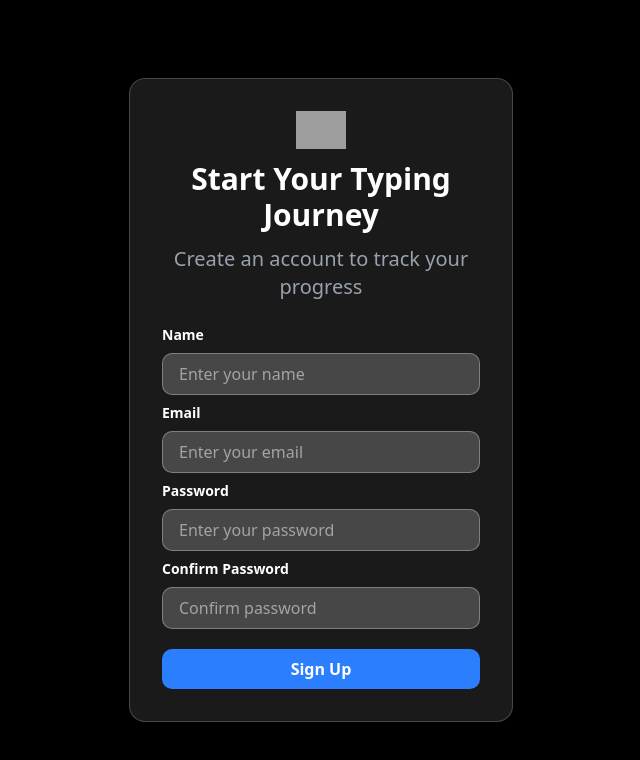
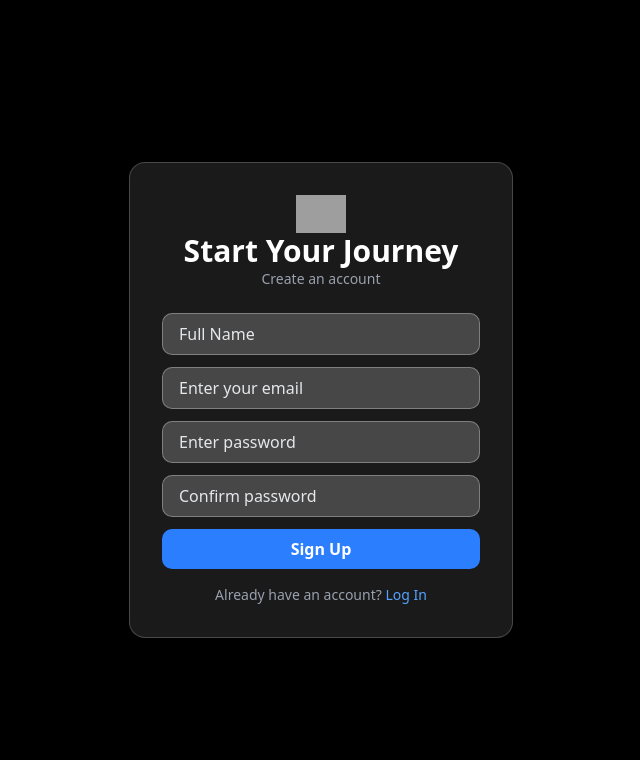
Before and after one commit to Abhishek-0899/Speedtester, a Next.js app: page /pages/signup in a window 1280 px wide. Shown: the top 760 px of the page, without its empty margins (319-959 px from the left). Built offline with nearby package versions, Linux system fonts and the light colour scheme; grey boxes are pictures that could not be loaded.

Commit message:
slight improvemetn

```diff
--- a/app/pages/login/page.tsx
+++ b/app/pages/login/page.tsx
@@ -9,42 +9,62 @@ import {
 import { auth } from "@/app/lib/firebase/auth";
 import { useRouter } from "next/navigation";
 
+interface LoginFormData {
+  email: string;
+  password: string;
+}
+
+interface AuthError {
+  message: string;
+}
+
 export default function LoginPage() {
   const router = useRouter();
-  const [email, setEmail] = useState("");
-  const [password, setPassword] = useState("");
-  const [error, setError] = useState("");
 
-  // Email/Password login
+  // Typed state
+  const [form, setForm] = useState<LoginFormData>({
+    email: "",
+    password: "",
+  });
+
+  const [error, setError] = useState<AuthError | null>(null);
+
+  const handleChange = (e: React.ChangeEvent<HTMLInputElement>) => {
+    setForm({
+      ...form,
+      [e.target.name]: e.target.value,
+    });
+  };
+
+  // Email login
   const handleSubmit = async (e: React.FormEvent<HTMLFormElement>) => {
     e.preventDefault();
-    setError("");
+    setError(null);
 
     try {
-      await signInWithEmailAndPassword(auth, email, password);
-      console.log("EMAIL:", email);
-      console.log("PASSWORD:", password);
-      console.log("AUTH:", auth);
+      await signInWithEmailAndPassword(auth, form.email, form.password);
       router.push("/");
-    } catch (error: any) {
-      setError(error.message);
+    } catch (err: any) {
+      setError({ message: err.message });
     }
   };
 
   // Google login
   const handleGoogleSignIn = async () => {
+    setError(null);
     try {
       const provider = new GoogleAuthProvider();
       await signInWithPopup(auth, provider);
       router.push("/");
-    } catch (e: any) {
-      setError(e.message);
+    } catch (err: any) {
+      setError({ message: err.message });
     }
   };
 
   return (
     <div className="min-h-screen bg-black flex items-center justify-center px-4">
       <div className="bg-white/10 backdrop-blur-lg border border-white/20 p-8 rounded-2xl w-full max-w-sm shadow-xl">
+
         {/* Logo */}
         <div className="flex items-center justify-center gap-3 mb-6">
           <Image src="/pacman1.png" alt="Logo" width={50} height={50} />
@@ -59,28 +79,38 @@ export default function LoginPage() {
           </p>
         </div>
 
+        {/* ERROR */}
+        {error && (
+          <div className="bg-red-500/30 text-red-300 p-2 rounded text-sm mb-3">
+            {error.message}
+          </div>
+        )}
+
         {/* Form */}
         <form className="flex flex-col gap-4" onSubmit={handleSubmit}>
+
           {/* Email */}
           <input
-            type="text"
+            type="email"
+            name="email"
             placeholder="Enter your email"
+            value={form.email}
+            onChange={handleChange}
             className="w-full px-4 py-2 bg-white/20 border border-white/30
-                       rounded-lg text-white placeholder-gray-200 focus:outline-none
-                       focus:ring-2 focus:ring-blue-400"
-            value={email}
-            onChange={(e) => setEmail(e.target.value)}
+                       rounded-lg text-white placeholder-gray-200
+                       focus:outline-none focus:ring-2 focus:ring-blue-400"
           />
 
           {/* Password */}
           <input
             type="password"
+            name="password"
             placeholder="Enter your password"
+            value={form.password}
+            onChange={handleChange}
             className="w-full px-4 py-2 bg-white/20 border border-white/30
-                       rounded-lg text-white placeholder-gray-200 focus:outline-none
-                       focus:ring-2 focus:ring-blue-400"
-            value={password}
-            onChange={(e) => setPassword(e.target.value)}
+                       rounded-lg text-white placeholder-gray-200
+                       focus:outline-none focus:ring-2 focus:ring-blue-400"
           />
 
           {/* Login */}
@@ -95,22 +125,23 @@ export default function LoginPage() {
             <div className="flex-1 h-px bg-gray-700"></div>
           </div>
 
-          {/* Google Login: IMPORTANT FIX */}
+          {/* Google */}
           <button
             type="button"
             onClick={handleGoogleSignIn}
-            className="w-full flex items-center justify-center gap-3 border border-white/20
-                       hover:bg-blue-600 text-white py-2 rounded-lg font-semibold transition"
+            className="w-full flex items-center justify-center gap-3
+                       border border-white/20 hover:bg-blue-600
+                       text-white py-2 rounded-lg font-semibold transition"
           >
-            <Image src="/google11.jpg" alt="google" width={30} height={30} />
-            <span>Continue with Google</span>
+            <Image src="/google11.jpg" alt="Google" width={30} height={30} />
+            Continue with Google
           </button>
         </form>
 
         {/* Footer */}
         <p className="text-gray-400 text-center text-sm mt-4">
           Don’t have an account?{" "}
-          <a className="text-blue-400 hover:underline" href="/signup">
+          <a href="/pages/signup" className="text-blue-400 hover:underline">
             Sign Up
           </a>
         </p>
--- a/app/pages/signup/page.tsx
+++ b/app/pages/signup/page.tsx
@@ -1,89 +1,126 @@
 "use client";
 import Image from "next/image";
+import { useState } from "react";
 import { createUserWithEmailAndPassword } from "firebase/auth";
 import { auth } from "@/app/lib/firebase/auth";
-import { useState } from "react";
 import { useRouter } from "next/navigation";
+
+interface SignUpFormData {
+  name: string;
+  email: string;
+  password: string;
+  confirmPassword: string;
+}
+
+interface AuthError {
+  message: string;
+}
 
 export default function SignUpPage() {
   const router = useRouter();
 
-  const [name, setName] = useState("");
-  const [email, setEmail] = useState("");
-  const [password, setPassword] = useState("");
-  const [confirmPassword, setConfirmPassword] = useState("");
-  const [error, setError] = useState("");
+  const [form, setForm] = useState<SignUpFormData>({
+    name: "",
+    email: "",
+    password: "",
+    confirmPassword: "",
+  });
+
+
+  const [error, setError] = useState<AuthError | null>(null);
+
+  const handleChange = (e: React.ChangeEvent<HTMLInputElement>) => {
+    setForm({
+      ...form,
+      [e.target.name]: e.target.value,
+    });
+  };
 
   const handleSubmit = async (e: React.FormEvent<HTMLFormElement>) => {
     e.preventDefault();
-    setError("");
+    setError(null);
 
-    if (password !== confirmPassword) {
-      return setError("Passwords do not match");
+    if (form.password !== form.confirmPassword) {
+      setError({ message: "Passwords do not match." });
+      return;
     }
 
     try {
-      await createUserWithEmailAndPassword(auth, email, password);
-      console.log("User created:", email);
+      await createUserWithEmailAndPassword(auth, form.email, form.password);
       router.push("/");
-    } catch (e: any) {
-      setError(e.message);
+    } catch (err: any) {
+      setError({ message: err.message });
     }
   };
 
   return (
     <div className="min-h-screen bg-black flex items-center justify-center px-4">
       <div className="bg-white/10 backdrop-blur-lg border border-white/20 p-8 rounded-2xl w-full max-w-sm shadow-xl">
-
-        <div className="flex flex-col text-center items-center justify-center gap-3 mb-6">
+        <div className="flex flex-col text-center items-center mb-6">
           <Image src="/pacman.png" alt="Logo" width={50} height={50} />
-          <h1 className="text-white text-3xl font-bold">Start Your Typing Journey</h1>
-          <h3 className="text-gray-400 text-xl">Create an account to track your progress</h3>
+          <h1 className="text-white text-3xl font-bold">Start Your Journey</h1>
+          <p className="text-gray-400 text-sm">Create an account</p>
         </div>
 
-        <form onSubmit={handleSubmit} className="flex flex-col gap-2">
-          {error && <p className="text-red-400 text-sm text-center">{error}</p>}
+        {error && (
+          <div className="bg-red-500/30 text-red-300 p-2 rounded text-sm mb-3">
+            {error.message}
+          </div>
+        )}
 
-          <h1 className="font-bold text-sm text-white">Name</h1>
+        <form className="flex flex-col gap-3" onSubmit={handleSubmit}>
           <input
             type="text"
-            placeholder="Enter your name"
-            value={name}
-            onChange={(e) => setName(e.target.value)}
-            className="w-full px-4 py-2 bg-white/20 border border-white/30 rounded-lg text-white"
+            name="name"
+            placeholder="Full Name"
+            value={form.name}
+            onChange={handleChange}
+            className="w-full px-4 py-2 bg-white/20 border border-white/30
+                       rounded-lg text-white placeholder-gray-200 focus:ring-2"
           />
 
-          <h1 className="font-bold text-sm text-white">Email</h1>
           <input
             type="email"
+            name="email"
             placeholder="Enter your email"
-            value={email}
-            onChange={(e) => setEmail(e.target.value)}
-            className="w-full px-4 py-2 bg-white/20 border border-white/30 rounded-lg text-white"
+            value={form.email}
+            onChange={handleChange}
+            className="w-full px-4 py-2 bg-white/20 border border-white/30
+                       rounded-lg text-white placeholder-gray-200 focus:ring-2"
           />
 
-          <h1 className="font-bold text-sm text-white">Password</h1>
           <input
             type="password"
-            placeholder="Enter your password"
-            value={password}
-            onChange={(e) => setPassword(e.target.value)}
-            className="w-full px-4 py-2 bg-white/20 border border-white/30 rounded-lg text-white"
+            name="password"
+            placeholder="Enter password"
+            value={form.password}
+            onChange={handleChange}
+            className="w-full px-4 py-2 bg-white/20 border border-white/30
+                       rounded-lg text-white placeholder-gray-200 focus:ring-2"
           />
 
-          <h1 className="font-bold text-sm text-white">Confirm Password</h1>
           <input
             type="password"
+            name="confirmPassword"
             placeholder="Confirm password"
-            value={confirmPassword}
-            onChange={(e) => setConfirmPassword(e.target.value)}
-            className="w-full px-4 py-2 bg-white/20 border border-white/30 rounded-lg text-white"
+            value={form.confirmPassword}
+            onChange={handleChange}
+            className="w-full px-4 py-2 bg-white/20 border border-white/30
+                       rounded-lg text-white placeholder-gray-200 focus:ring-2
+"
           />
 
-          <button className="w-full mt-3 bg-blue-500 hover:bg-blue-600 text-white py-2 rounded-lg font-semibold transition">
+          <button className="w-full bg-blue-500 hover:bg-blue-600 text-white py-2 rounded-lg font-semibold">
             Sign Up
           </button>
         </form>
+
+        <p className="text-gray-400 text-center text-sm mt-4">
+          Already have an account?{" "}
+          <a href="/pages/login" className="text-blue-400 hover:underline">
+            Log In
+          </a>
+        </p>
       </div>
     </div>
   );
```
